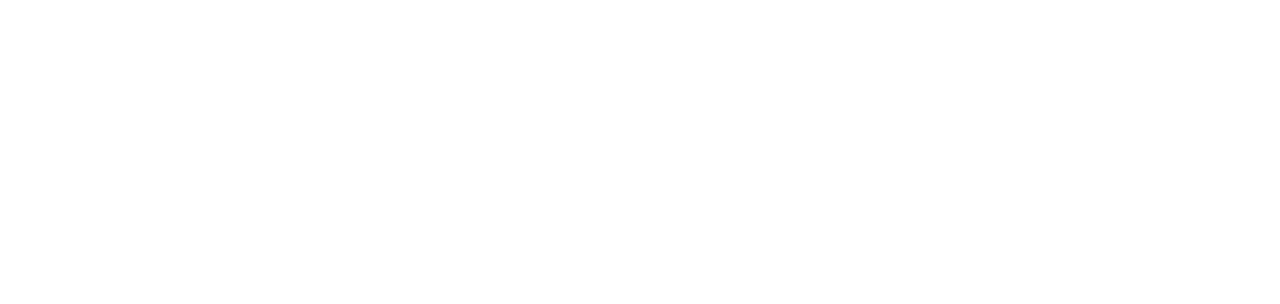
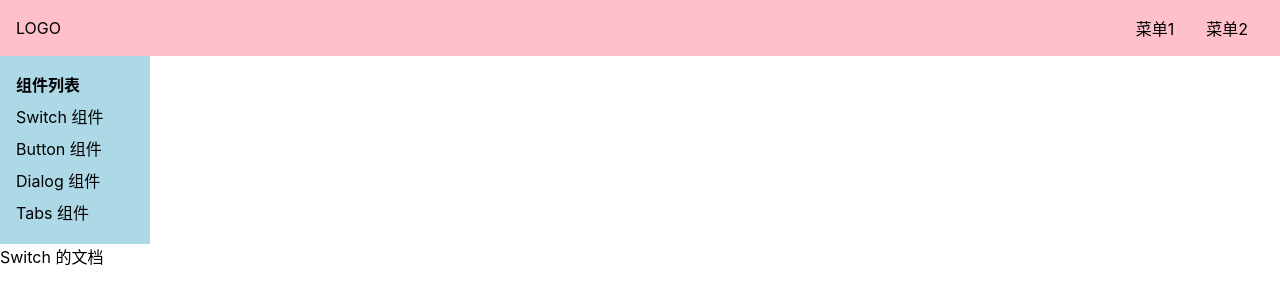
Before and after one commit to woniuxingguang/gulu, a Vue app: page /#/doc/switch in a window 1280 px wide. Before the commit this address had no page. Shown: the top 304 px of the page. Built offline with nearby package versions, Linux system fonts and the light colour scheme.

Commit message:
路由切换之后关闭aside

```diff
--- a/src/App.vue
+++ b/src/App.vue
@@ -7,12 +7,22 @@
     provide,
     ref
 } from 'vue'
+import {
+    router
+} from './router'
+
 export default {
     name: 'App',
     setup() {
         const width = document.documentElement.clientWidth
         const menuVisible = ref(width <= 500 ? false : true)
         provide('menuVisible', menuVisible)
+        router.afterEach(() => {
+            //只有在手机端时路由切换的时候 menu 消失
+            if (width <= 500) {
+                menuVisible.value = false
+            }
+        })
     },
     components: {
 
--- /dev/null
+++ b/src/components/SwitchDemo.vue
@@ -0,0 +1,5 @@
+<template>
+<div>
+    Switch 的文档
+</div>
+</template>
--- a/src/main.ts
+++ b/src/main.ts
@@ -1,18 +1,8 @@
 import { createApp } from 'vue'
 import App from './App.vue'
 import './index.scss'
-import { createWebHashHistory,createRouter} from 'vue-router'
-import Home from './views/Home.vue'
-import Doc from './views/Doc.vue'
+import { router } from './router'
 
-const history = createWebHashHistory()
-const router = createRouter({
-    history,
-    routes: [
-        {path: '/', component: Home},
-        {path: '/doc',component: Doc}
-    ]
-})
 
 const app = createApp(App)
 app.use(router)
--- /dev/null
+++ b/src/router.ts
@@ -0,0 +1,22 @@
+import { createWebHashHistory,createRouter} from 'vue-router'
+import Home from './views/Home.vue'
+import Doc from './views/Doc.vue'
+import SwitchDemo from './components/SwitchDemo.vue'
+
+const history = createWebHashHistory()
+export const router = createRouter({
+    history,
+    routes: [
+        {path: '/', component: Home},
+        {
+            path: '/doc',component: Doc,
+            children: [
+                {path: 'switch',component: SwitchDemo}
+            ]
+        }
+    ]
+});
+//路由跳转后做的事情
+// router.afterEach(() => {
+//     console.log('路由切换了')
+// })
--- a/src/views/Doc.vue
+++ b/src/views/Doc.vue
@@ -19,7 +19,9 @@
                 </li>
             </ol>
         </aside>
-        <main>主要内容</main>
+        <main>
+            <router-view></router-view>
+        </main>
     </div>
 </div>
 </template>
```
